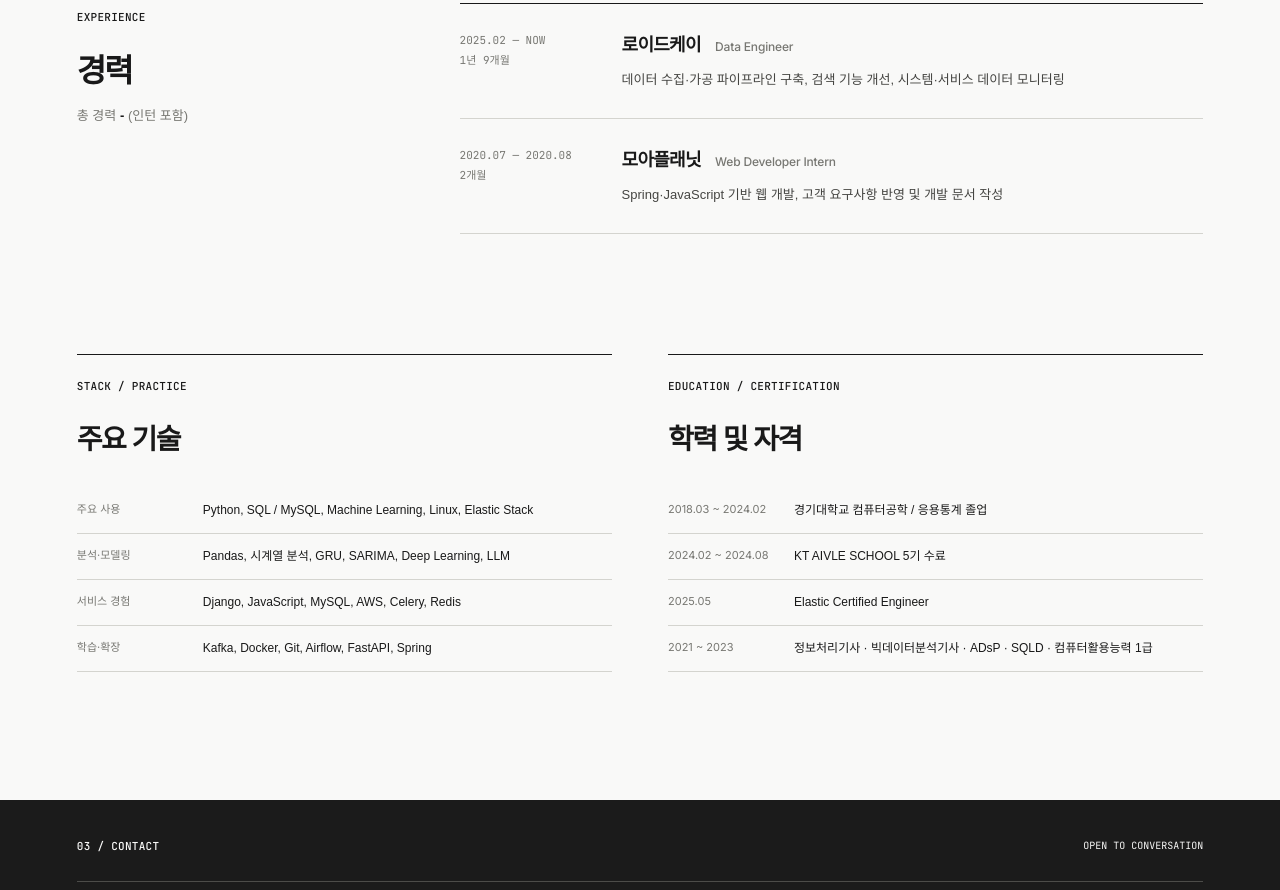
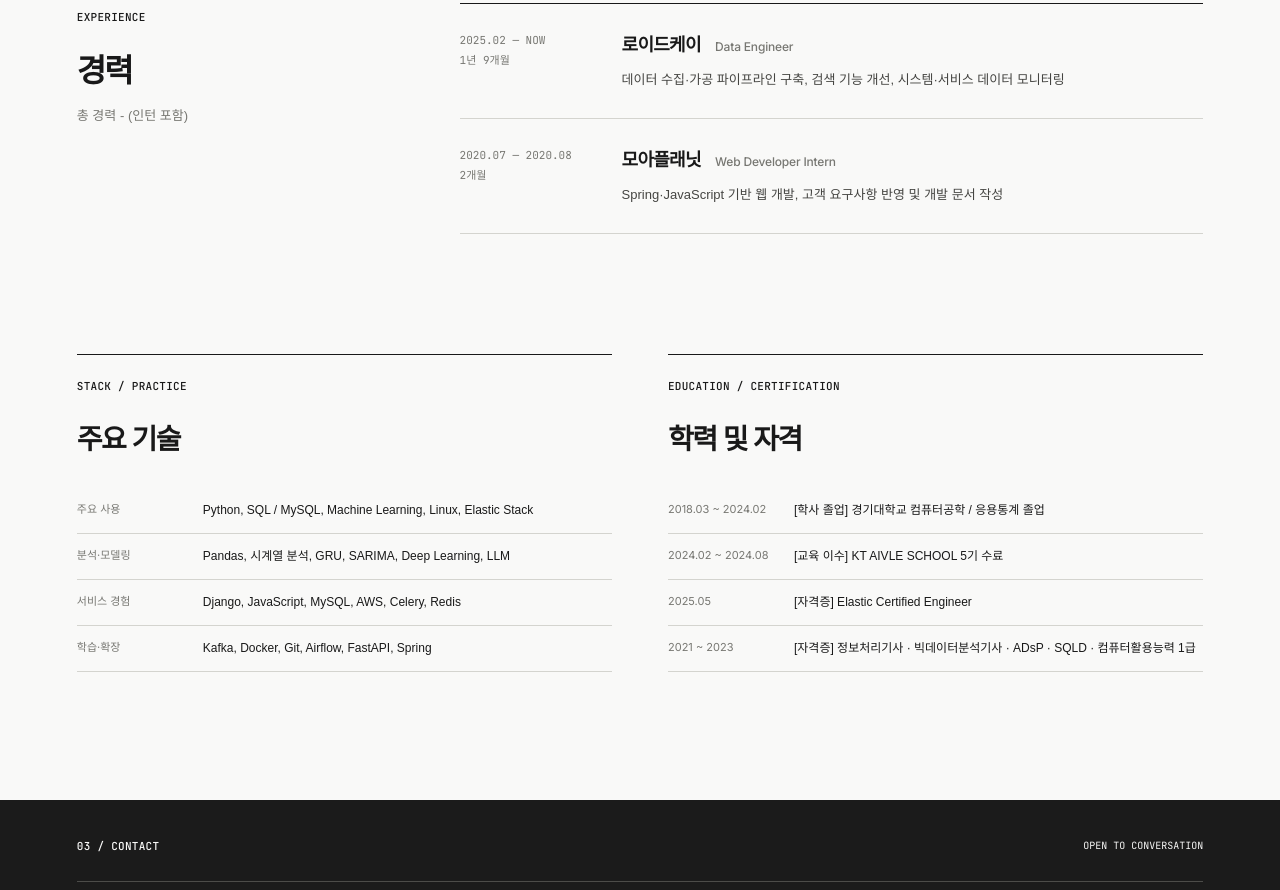
Before and after one commit to LeeYoonhyeok/LeeYoonhyeok.github.io, a plain HTML site: page index.html in a window 1280 px wide. Shown: the part 5233-6123 px from the top of the page. Drawn offline with Linux system fonts and the light colour scheme; a web font is replaced by a local one.

Commit message:
세부 수정

```diff
--- a/index.html
+++ b/index.html
@@ -451,7 +451,7 @@
                         <h3>경력</h3>
 
                         <p class="experience-total">
-                            총 경력 <strong id="experience-total">-</strong>
+                            총 경력 <span id="experience-total">-</span>
                             <span>(인턴 포함)</span>
                         </p>
                     </div>
@@ -496,10 +496,10 @@
                         <span class="mono overline">EDUCATION / CERTIFICATION</span>
                         <h3>학력 및 자격</h3>
                         <dl class="detail-list">
-                            <div><dt>2018.03 ~ 2024.02</dt><dd>경기대학교 컴퓨터공학 / 응용통계 졸업</dd></div>
-                            <div><dt>2024.02 ~ 2024.08</dt><dd>KT AIVLE SCHOOL 5기 수료</dd></div>
-                            <div><dt>2025.05</dt><dd>Elastic Certified Engineer</dd></div>
-                            <div><dt>2021 ~ 2023</dt><dd>정보처리기사 · 빅데이터분석기사 · ADsP · SQLD · 컴퓨터활용능력 1급</dd></div>
+                            <div><dt>2018.03 ~ 2024.02</dt><dd>[학사 졸업] 경기대학교 컴퓨터공학 / 응용통계 졸업</dd></div>
+                            <div><dt>2024.02 ~ 2024.08</dt><dd>[교육 이수] KT AIVLE SCHOOL 5기 수료</dd></div>
+                            <div><dt>2025.05</dt><dd>[자격증] Elastic Certified Engineer</dd></div>
+                            <div><dt>2021 ~ 2023</dt><dd>[자격증] 정보처리기사 · 빅데이터분석기사 · ADsP · SQLD · 컴퓨터활용능력 1급</dd></div>
                         </dl>
                     </div>
                 </div>
```
